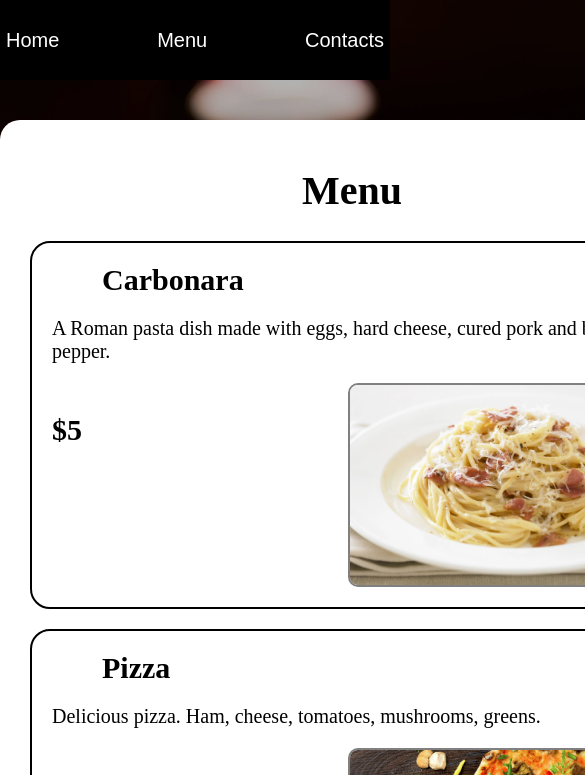
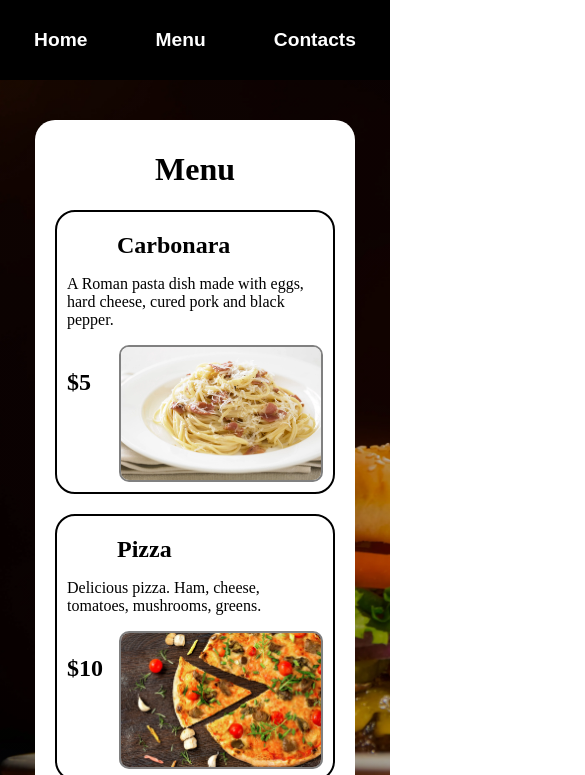
Before and after one commit to Kavoriya/Restaurant-page, a website built with webpack: page dist/index.html in a window 390 px wide. Both pictures are taken after a click on the button "Menu". Shown: the top 775 px of the page, 585 px wide, since content can reach past the window. Built offline with nearby package versions, Linux system fonts and the light colour scheme.

Commit message:
Add media queries

```diff
--- a/src/style.css
+++ b/src/style.css
@@ -27,7 +27,7 @@ header nav {
 
 header ul {
    display: flex;
-   justify-content: space-between;
+   justify-content: space-around;
    margin: 0;
    padding: 0;
    list-style: none;
@@ -37,13 +37,14 @@ header button {
    background-color: black;
    border: none;
    color: white;
-   font-size: 1rem;
+   font-size: 1.2rem;
+   font-weight: 600;
    cursor: pointer;
 }
 
 #content {
    background-color: white;
-   width: fit-content;
+   width: 600px;
    padding: 20px;
    border-radius: 20px;
    margin: 0 auto;
@@ -63,7 +64,6 @@ h2, .customer {
    border-radius: 20px;
    margin: 20px 10px;
    padding: 20px;
-   width: 600px;
 }
 
 .hours-outer > p, .location-outer > p {
@@ -72,7 +72,7 @@ h2, .customer {
 
 .menu-item-outer {
    display: grid;
-   grid-template-columns: 1fr 1fr;
+   grid-template-columns: 50px 1fr;
    grid-template-rows: max-content max-content max-content;
 }
 
@@ -91,10 +91,11 @@ h2, .customer {
    border: 2px solid grey;
    border-radius: 10px;
    width: 300px;
+   justify-self: right;
 }
 
 .cafe-image {
-   width: 800px;
+   width: inherit;
    margin-bottom: 20px;
    border-radius: 20px;
 }
@@ -117,3 +118,49 @@ h2, .customer {
 .contacts-info li span {
    margin-right: 6px;
 }
+
+ @media only screen and (max-width: 750px) {
+   #content {
+      width: 500px;
+   }
+ }
+
+ @media only screen and (max-width: 570px) {
+   #content {
+      width: 400px;
+      padding: 10px;
+   }
+   .hours-outer, .review-outer, .location-outer, .menu-item-outer {
+      padding: 10px;
+   }
+   .menu-item-outer h2 {
+      margin-top: 10px;
+   }
+ }
+
+ @media only screen and (max-width: 470px) {
+   html {
+      font-size: 16px;
+   }
+   #content {
+      width: 300px;
+   }
+   .menu-item-outer .item-img {
+      width: 200px;
+   }
+ }
+
+ @media only screen and (max-width: 350px) {
+   html {
+      font-size: 14px;
+   }
+   #content {
+      width: 250px;
+   }
+   .hours-outer, .review-outer, .location-outer, .menu-item-outer {
+      padding: 8px;
+   }
+   .menu-item-outer .item-img {
+      width: 150px;
+   }
+ }
```
Also changed, not shown: dist/main.js.
